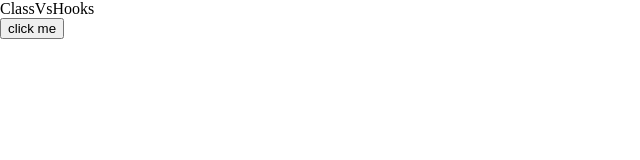
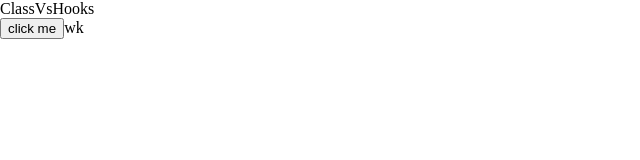
Before and after one commit to wangkaiwd/react-hooks-ts-practice, a React (Create React App) app: page / in a window 1280 px wide. Shown: the top 160 px of the page, without its empty margins (0-640 px from the left). Built offline with nearby package versions, Linux system fonts and the light colour scheme.

Commit message:
feat: feel get methods don't memorize variable of usage

```diff
--- a/src/App.tsx
+++ b/src/App.tsx
@@ -1,11 +1,24 @@
-import React from 'react';
+import React, { useState } from 'react';
 import ClassVsHooks, { ClassComponents } from '@/views/classVsHooks/ClassVsHooks';
 
 const App: React.FC = () => {
+  const [nameConfig, setNameConfig] = useState({
+    firstName: 'w',
+    lastName: 'k',
+  });
+  const { lastName, firstName } = nameConfig;
+  const changeName = (newFirstName: string): void => {
+    nameConfig.firstName = newFirstName;
+    setNameConfig({ ...nameConfig });
+  };
   return (
     <div className={'app'}>
       <ClassVsHooks/>
-      <ClassComponents/>
+      <ClassComponents
+        firstName={firstName}
+        lastName={lastName}
+        onChange={changeName}
+      />
     </div>
   );
 };
--- a/src/views/classVsHooks/ClassVsHooks.tsx
+++ b/src/views/classVsHooks/ClassVsHooks.tsx
@@ -11,7 +11,9 @@ const ClassVsHooks = () => {
 export default ClassVsHooks;
 
 interface Props {
-
+  firstName: string;
+  lastName: string;
+  onChange: (newFirstName: string) => void
 }
 interface State {
   n: number;
@@ -36,7 +38,11 @@ class ClassComponents extends React.Component<Props, State> {
   // 原型上的方法是共有的，并不会在每次使用new创建实例的时候都进行绑定。而自身属性在每次创建实例的时候都需要添加，会浪费内存
   // 有关属性方法，静态方法，原型方法的讨论：https://stackoverflow.com/a/1635143/11720536
   onClick = () => {
-    console.log(this.state.n);
+    const { n } = this.state;
+    const isEven: boolean = n % 2 === 0;
+    const { onChange, firstName } = this.props;
+    onChange(isEven ? firstName + n : firstName);
+    this.setState({ n: n + 1 });
   };
   // onClick = function (this: undefined) {
   //   console.log('this', this);
@@ -50,11 +56,18 @@ class ClassComponents extends React.Component<Props, State> {
   // onClick2 = () => {
   //   console.log(this);
   // };
+  // 可以使用get set方法
+  get fullName () {
+    const { lastName, firstName } = this.props;
+    console.log(firstName);
+    return firstName + lastName;
+  }
 
   render () {
     return (
       <div>
         <button onClick={this.onClick}>click me</button>
+        {this.fullName}
       </div>
     );
   }
```
